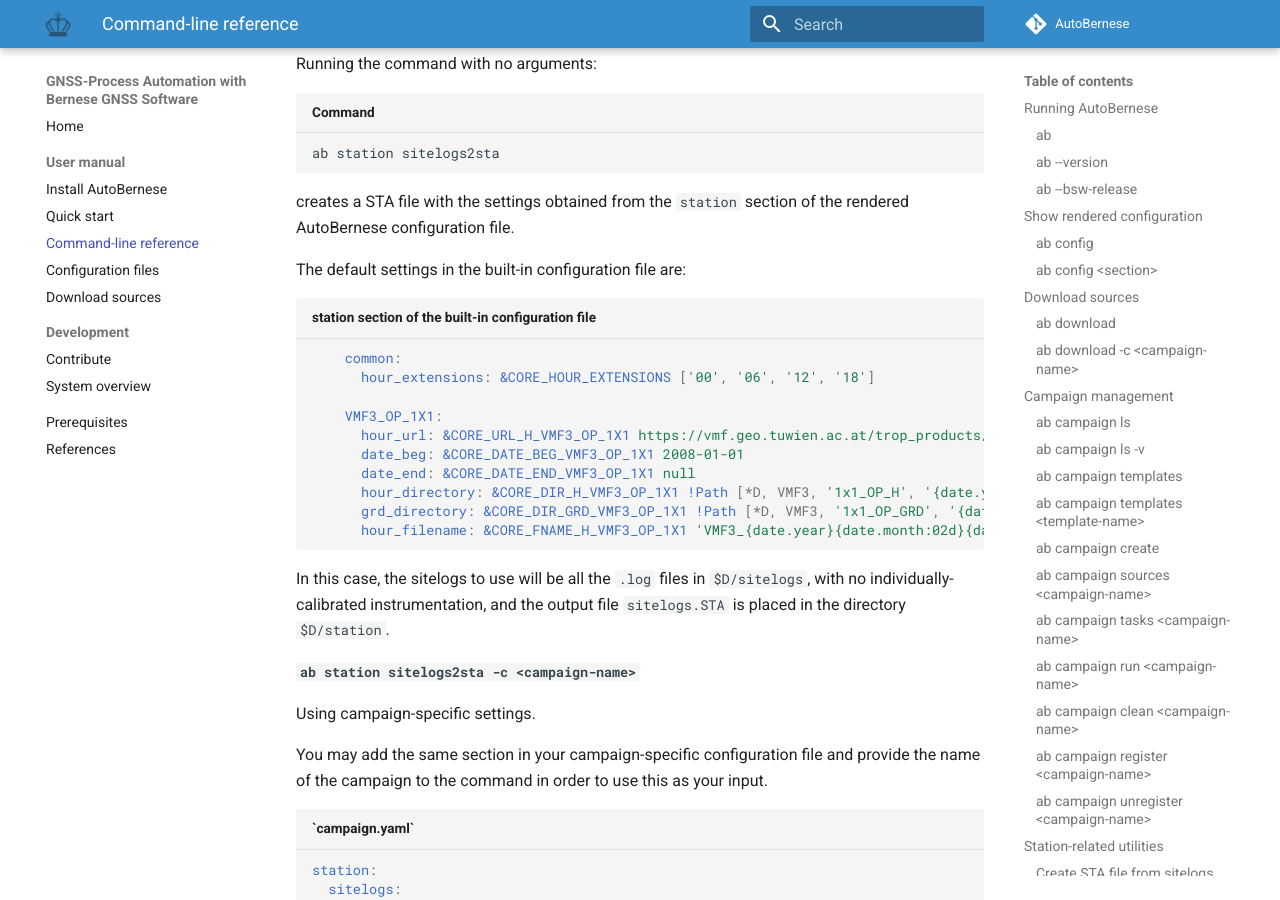
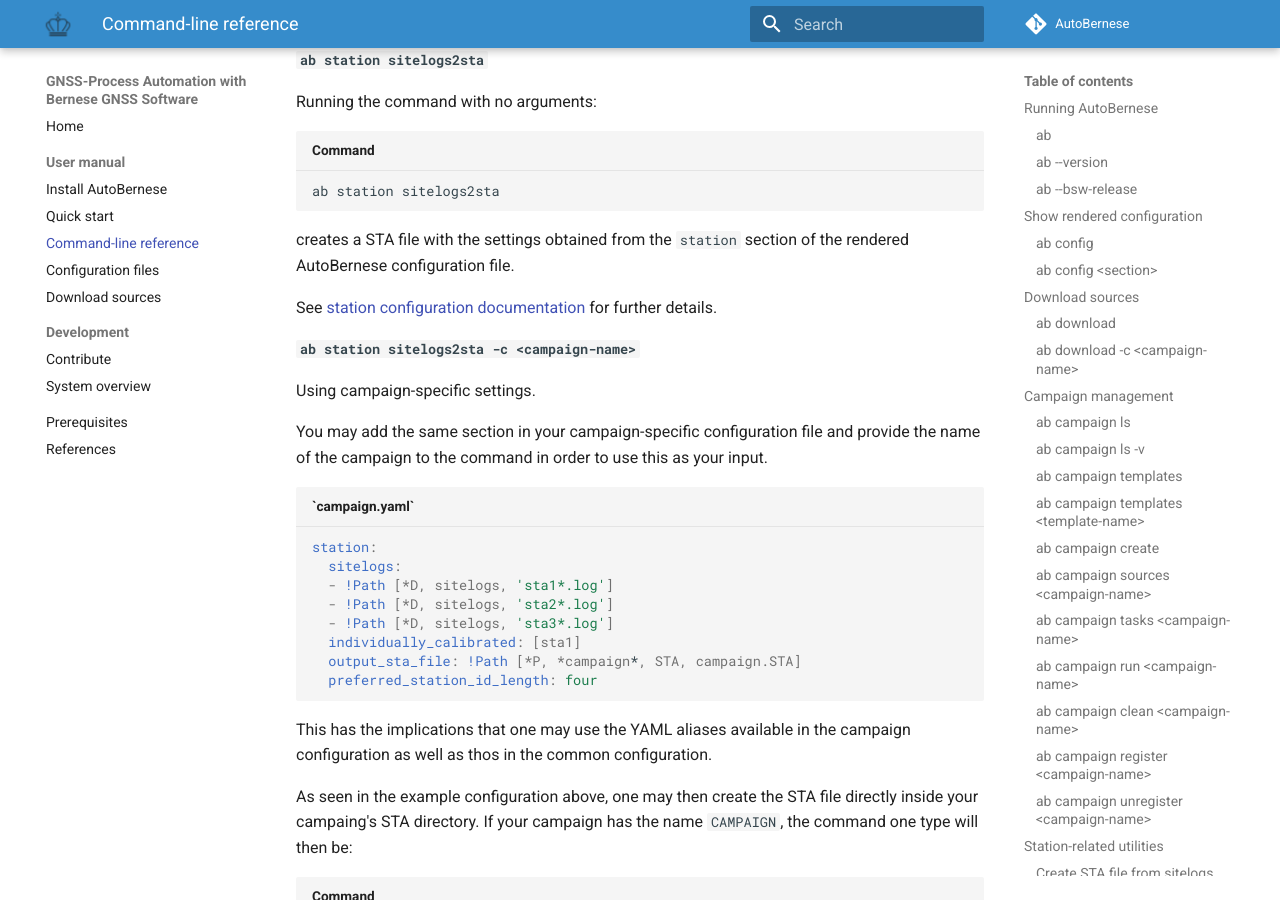
Before and after one commit to SDFIdk/AutoBernese, an MkDocs documentation site: the page built from docs/manual/command-reference.md, in a window 1280 px wide and 900 px high, scrolled down 13016 px. Built offline with MkDocs 1.6.1 and Material for MkDocs 9.7.7, drawn with Linux system fonts in a browser that asks for light colours; comment, search, counter and statistics services are not loaded; some of the changed text lies outside the part shown.

Commit message:
Docs: Various improvements
A thorough read of docs highlighted a number of discrepancies and
inaccuracies. This commit fixes the identified problems.

````diff
--- a/docs/manual/command-reference.md
+++ b/docs/manual/command-reference.md
@@ -695,17 +697,9 @@ ab station sitelogs2sta
 creates a STA file with the settings obtained from the `station` section of the
 rendered AutoBernese configuration file.
 
-The default settings in the built-in configuration file are:
+See [station configuration documentation][STA_CONFIG] for further details.
 
-
-```yaml title="station section of the built-in configuration file"
---8<-- "src/ab/configuration/core.yaml:107:117"
-```
-
-In this case, the sitelogs to use will be all the `.log` files in `$D/sitelogs`,
-with no individually-calibrated instrumentation, and the output file
-`sitelogs.STA` is placed in the directory `$D/station`.
-
+[STA_CONFIG]: configuration-files.md#station-site-log-files-to-use-for-sta-file-creation
 
 #### `ab station sitelogs2sta -c <campaign-name>`
 
--- a/docs/manual/configuration-files.md
+++ b/docs/manual/configuration-files.md
@@ -686,6 +686,10 @@ Requirements:
 
         The remote directory tree is created, before the files are transferred.
 
+        AutoBernese uses the `sftp` command line application in batch mode ("`-b`"), which
+        requires non-interactive authentication. As a user of AutoBernese you are
+        responsible for the correct SSH configuration.
+
         ```yaml title="Example of a task definition"
         tasks:
 
````
Also changed, not shown: other parts of docs/manual/command-reference.md (+17 -15 lines), docs/dev/contribute.md (+9 -0 lines), docs/manual/download-sources.md (+1 -1 lines).
